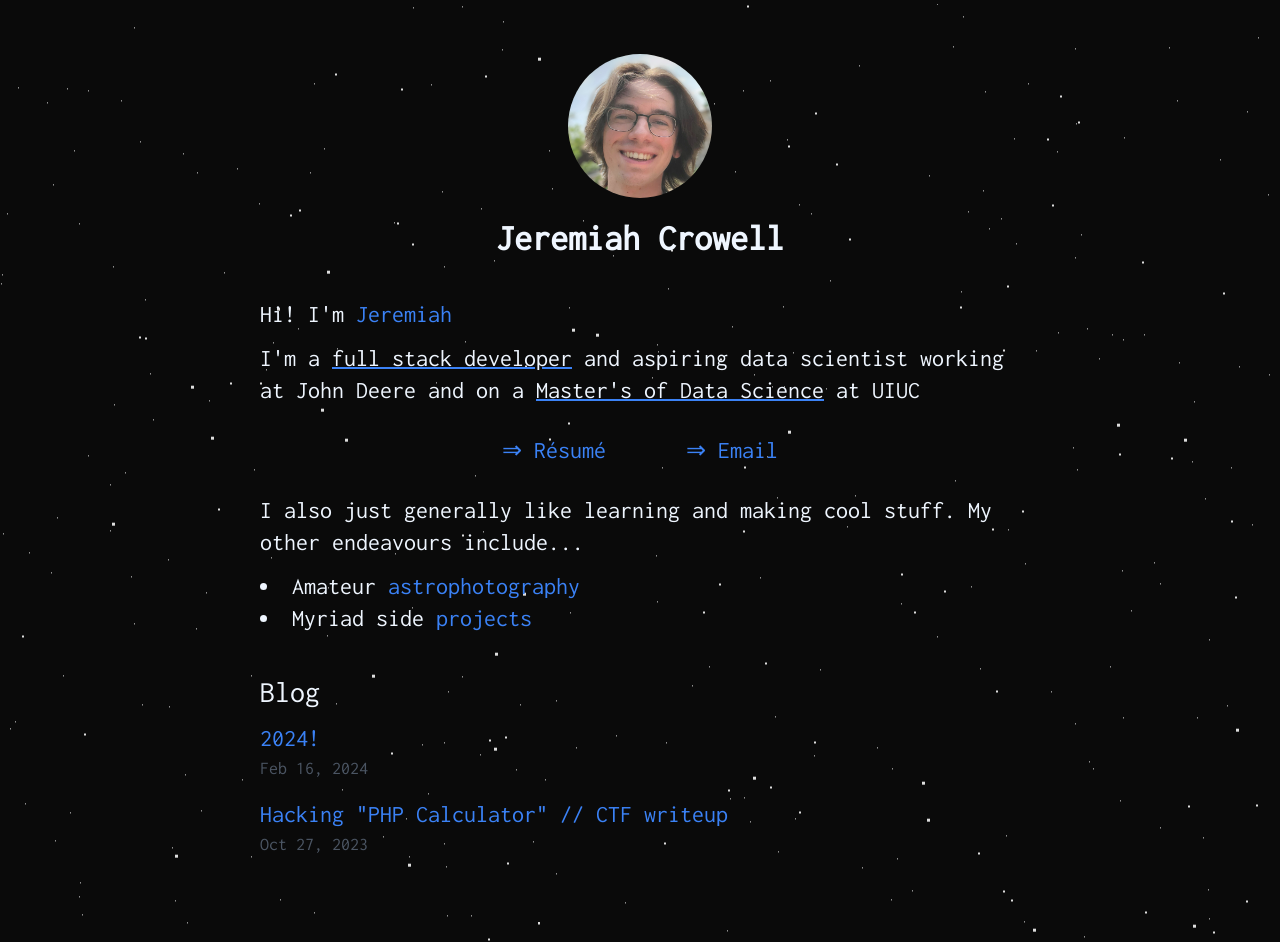
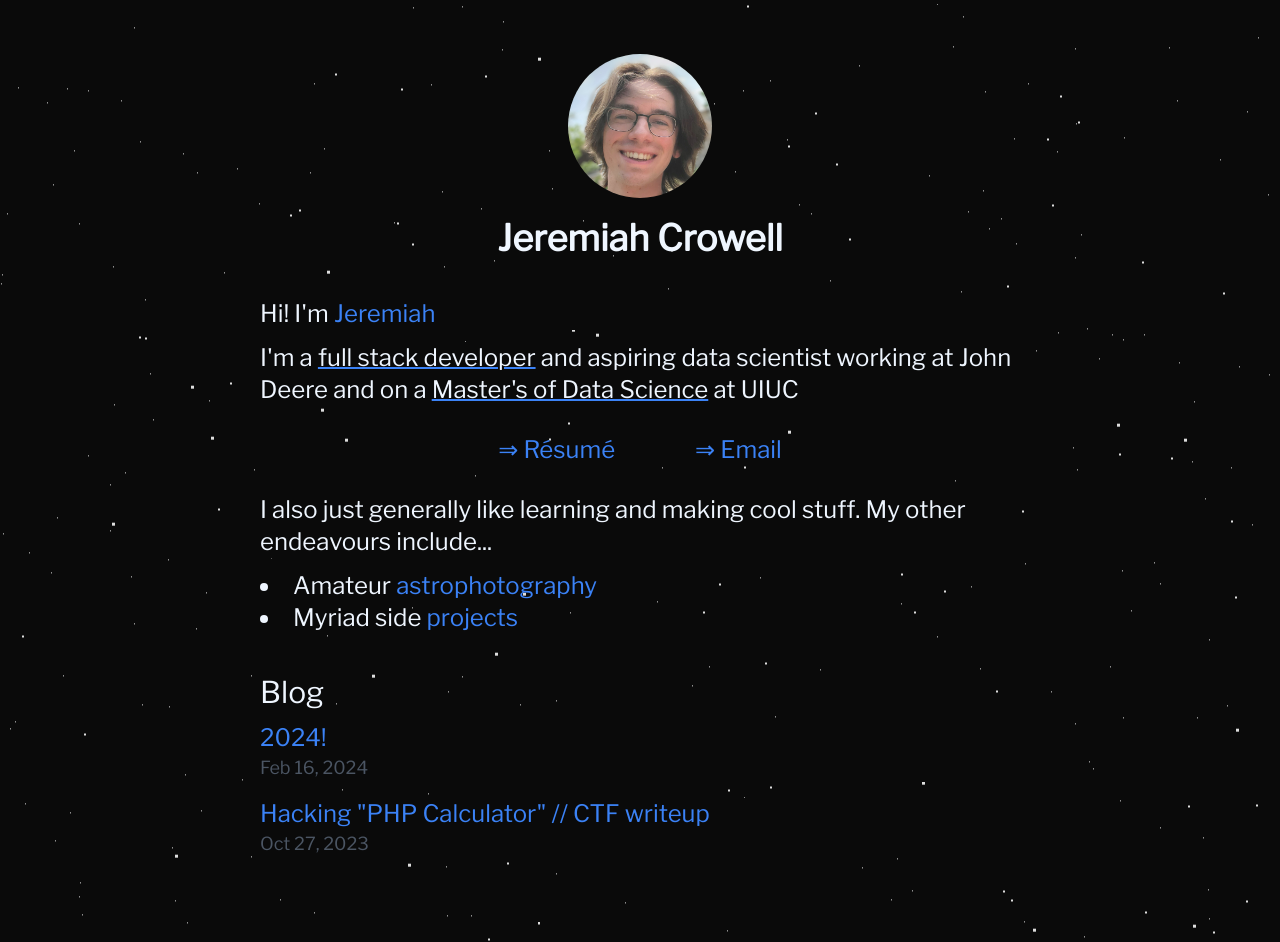
Before and after one commit to jcrowe6/website, a Next.js app: page / in a window 1280 px wide. Built offline with nearby package versions, Linux system fonts and the light colour scheme.

Commit message:
readability

```diff
--- a/pages/_app.js
+++ b/pages/_app.js
@@ -1,7 +1,7 @@
 import '../styles/globals.css';
-import { Inconsolata, Roboto_Mono, Ubuntu_Mono } from 'next/font/google'
+import { Inconsolata, Libre_Franklin } from 'next/font/google'
 
-const inconsolata = Inconsolata({
+const inconsolata = Libre_Franklin({
     subsets: ['latin'],
     weight: ["400"],
     variable: '--font-inconsolata',
--- a/styles/globals.css
+++ b/styles/globals.css
@@ -6,6 +6,10 @@
 @layer base {
   body {
     @apply text-blue-50 bg-neutral-950
+  }
+
+  p {
+    @apply bg-neutral-950
   }
 
   .cool-link {
```
